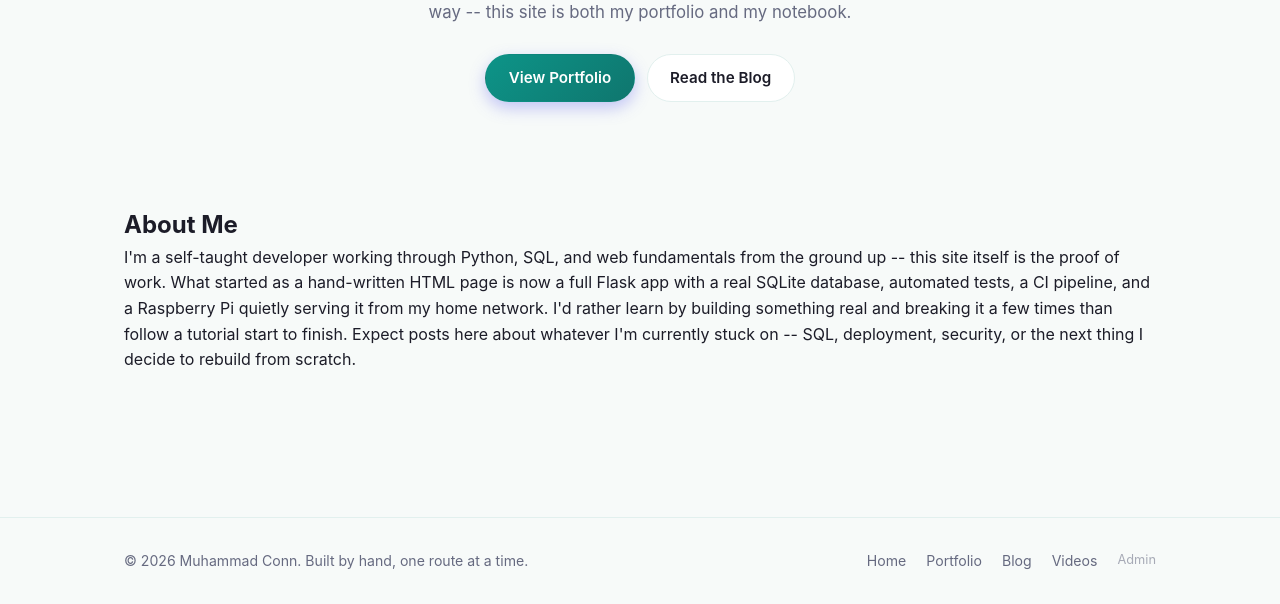
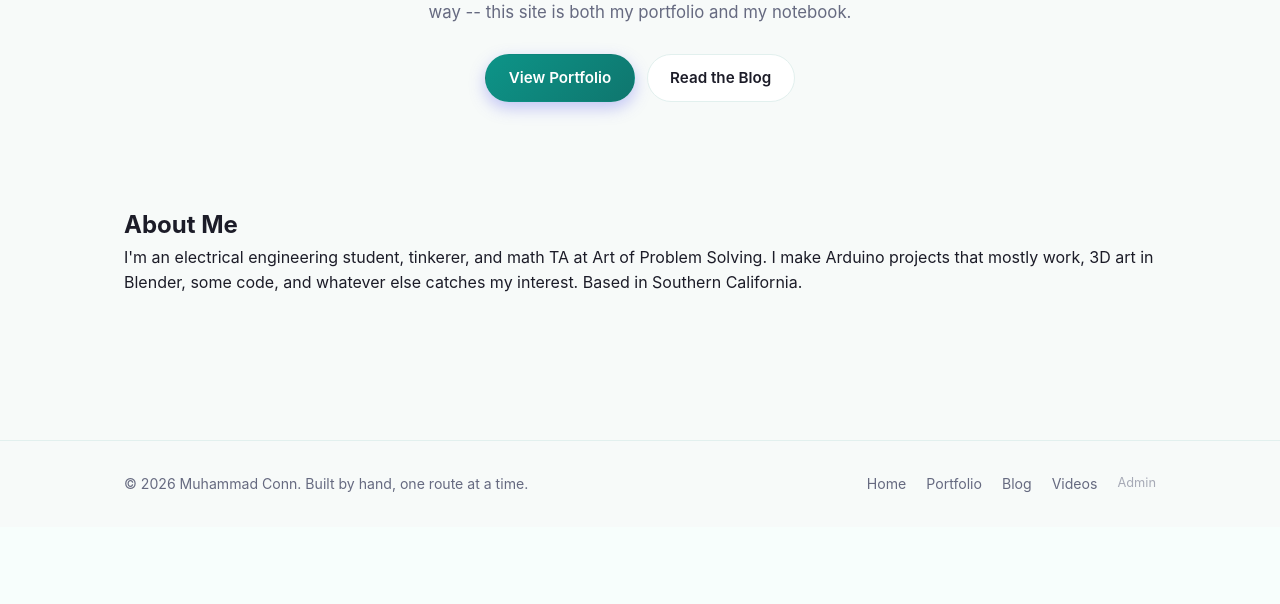
Before and after one commit to pycoder08/personal-website, a Flask app: page / in a window 1280 px wide. Shown: the part 391-995 px from the top of the page. After the commit the page ends 883 px from the top, so only its background shows below. Run offline with Flask 3, Linux system fonts and the light colour scheme; data that the repository does not hold is empty.

Commit message:
Update About Me with real bio

```diff
--- a/templates/index.html
+++ b/templates/index.html
@@ -20,15 +20,10 @@
   <section class="section about">
     <h2>About Me</h2>
     <p>
-      I'm a self-taught developer working through Python, SQL, and web
-      fundamentals from the ground up -- this site itself is the proof of
-      work. What started as a hand-written HTML page is now a full Flask
-      app with a real SQLite database, automated tests, a CI pipeline, and
-      a Raspberry Pi quietly serving it from my home network. I'd rather
-      learn by building something real and breaking it a few times than
-      follow a tutorial start to finish. Expect posts here about whatever
-      I'm currently stuck on -- SQL, deployment, security, or the next
-      thing I decide to rebuild from scratch.
+      I'm an electrical engineering student, tinkerer, and math TA at Art
+      of Problem Solving. I make Arduino projects that mostly work, 3D art
+      in Blender, some code, and whatever else catches my interest. Based
+      in Southern California.
     </p>
   </section>
 
```
